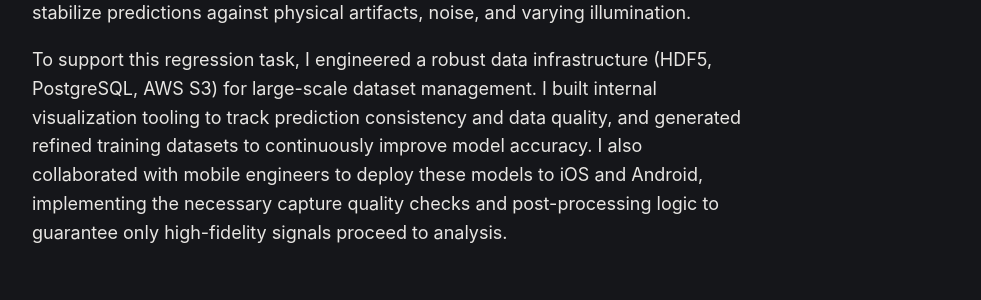
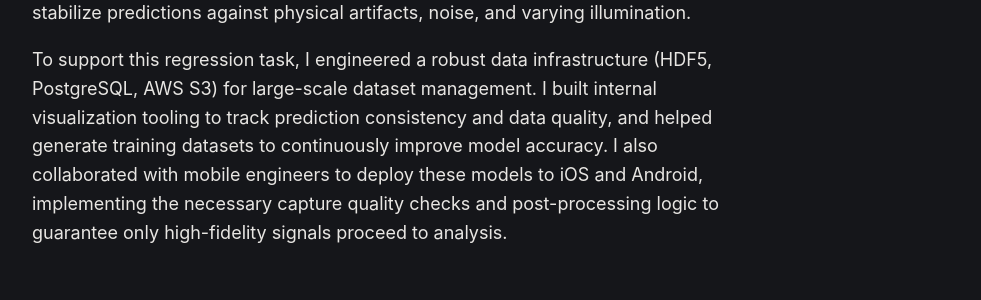
Before and after one commit to wowow2/wowow2.github.io, a Jekyll site: the page built from _pages/cv-internship.md, in a window 1280 px wide. Shown: the part 595-895 px from the top of the page, without its empty margins (149-1130 px from the left). Built offline with Jekyll 4.4.1, drawn with Linux system fonts in a browser that asks for light colours.

Commit message:
Update cv-internship.md

```diff
--- a/_pages/cv-internship.md
+++ b/_pages/cv-internship.md
@@ -8,4 +8,4 @@ I work as a Machine Learning Developer at [ChromacareLabs](https://chromacarelab
 
 I designed and deployed a deep learning regression pipeline engineered to extract and quantify 1D signal intensity profiles from diagnostic tests. The primary focus of my work was ensuring highly consistent biomarker concentration predictions, mitigating test-to-test variance across physical cassettes of the same concentration. To achieve this, I developed custom model architectures and calibration logic that stabilize predictions against physical artifacts, noise, and varying illumination.
 
-To support this regression task, I engineered a robust data infrastructure (HDF5, PostgreSQL, AWS S3) for large-scale dataset management. I built internal visualization tooling to track prediction consistency and data quality, and generated refined training datasets to continuously improve model accuracy. I also collaborated with mobile engineers to deploy these models to iOS and Android, implementing the necessary capture quality checks and post-processing logic to guarantee only high-fidelity signals proceed to analysis.
+To support this regression task, I engineered a robust data infrastructure (HDF5, PostgreSQL, AWS S3) for large-scale dataset management. I built internal visualization tooling to track prediction consistency and data quality, and helped generate training datasets to continuously improve model accuracy. I also collaborated with mobile engineers to deploy these models to iOS and Android, implementing the necessary capture quality checks and post-processing logic to guarantee only high-fidelity signals proceed to analysis.
```
